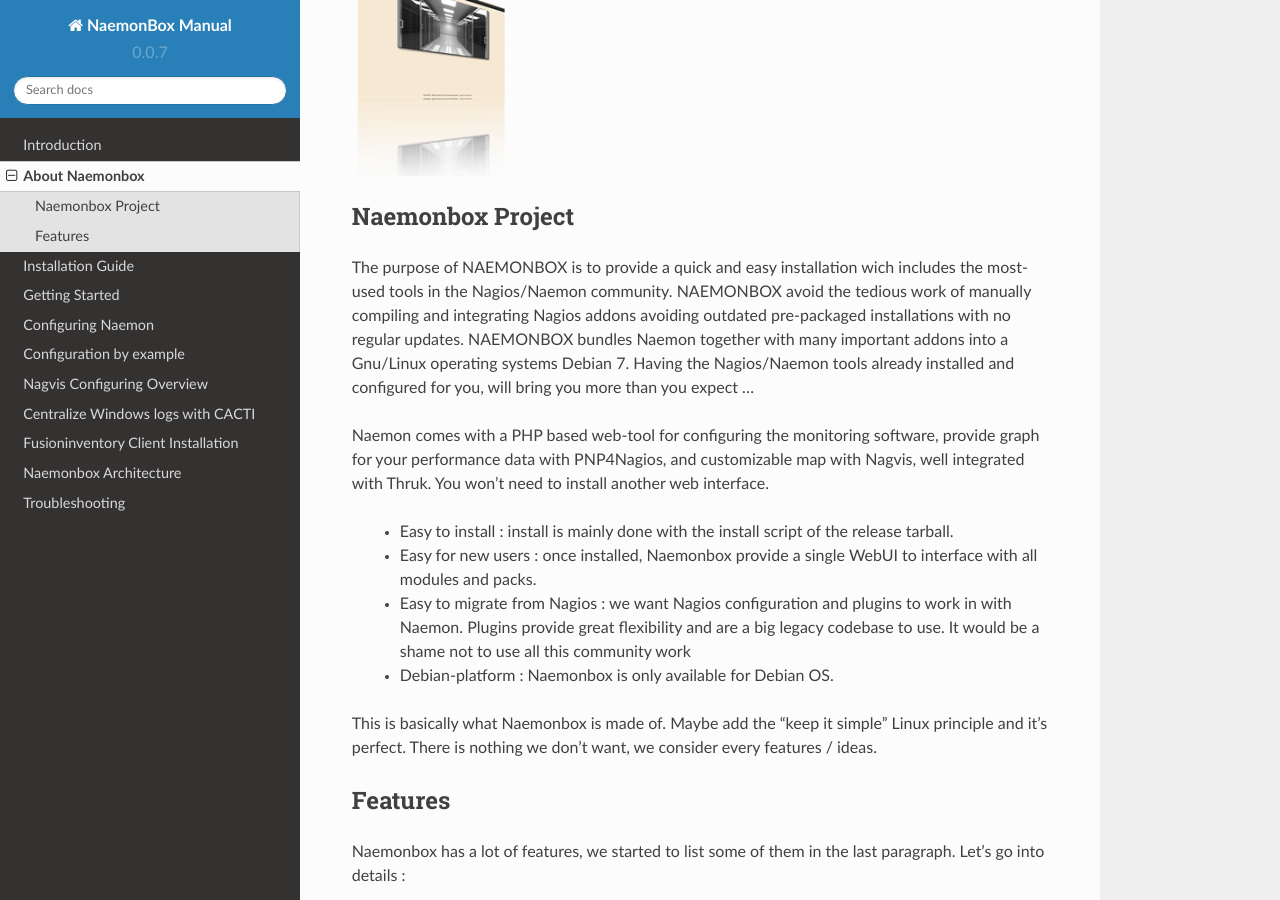
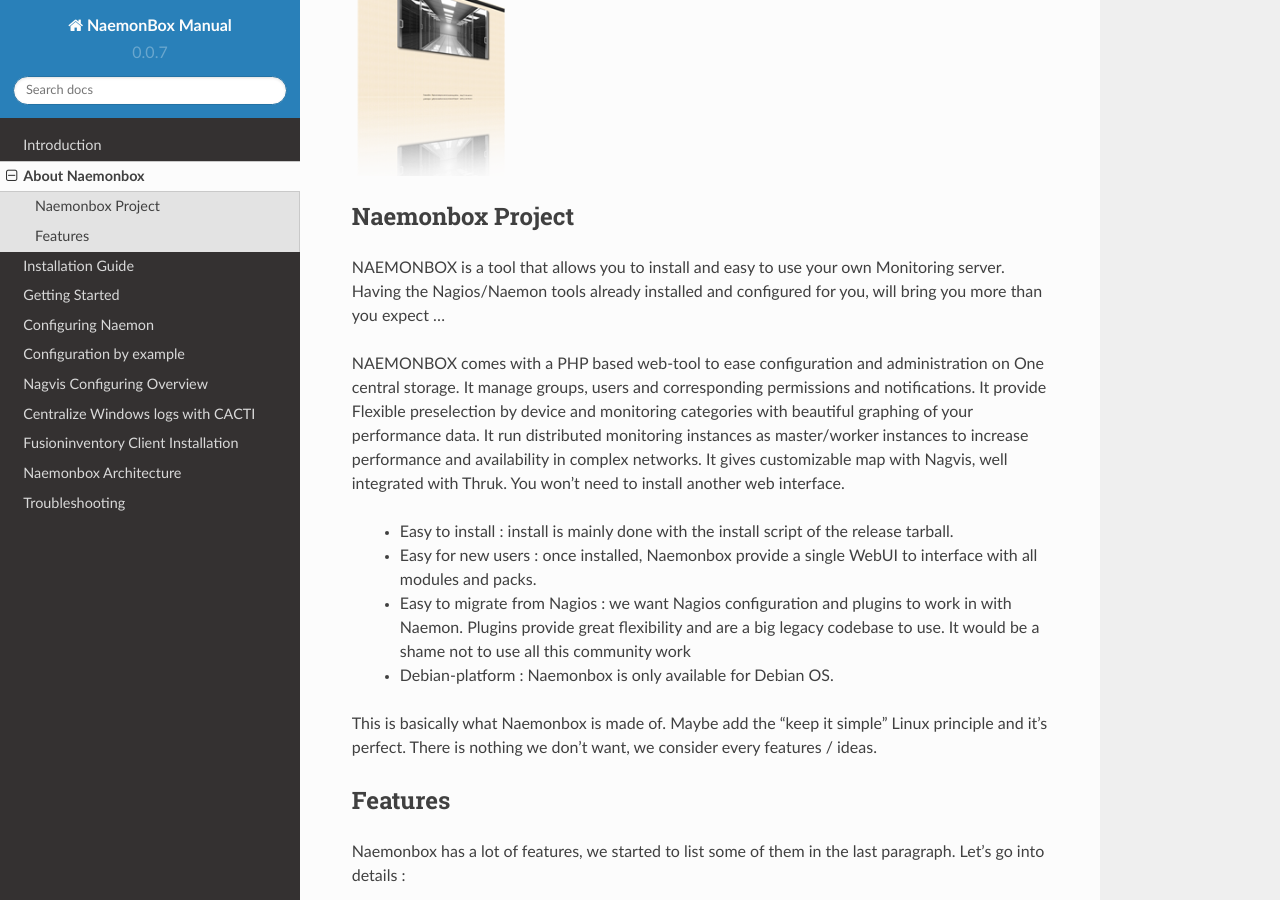
Before and after one commit to mgadi/naemonbox, a Sphinx documentation site: the page built from docs/source/01_introduction/index.rst, in a window 1280 px wide and 900 px high, scrolled down 540 px. Built offline with Sphinx 7.4.7 and the Read the Docs theme 2.0.0, drawn with Linux system fonts in a browser that asks for light colours; pages that are not in the unit, such as notebooks, are missing from menus.

Commit message:
Update index.rst

```diff
--- a/docs/source/01_introduction/index.rst
+++ b/docs/source/01_introduction/index.rst
@@ -10,10 +10,9 @@
  :scale: 90 %
 Naemonbox Project
 ================
-The purpose of NAEMONBOX is to provide a quick and easy installation wich includes the most-used tools in the Nagios/Naemon community.
-NAEMONBOX avoid the tedious work of manually compiling and integrating Nagios addons avoiding outdated pre-packaged installations with no regular updates. NAEMONBOX bundles Naemon together with many important addons into a Gnu/Linux operating systems Debian 7. Having the Nagios/Naemon tools already installed and configured for you, will bring you more than you expect …
+NAEMONBOX is a tool that allows you to install and easy to use your own Monitoring server. Having the Nagios/Naemon tools already installed and configured for you, will bring you more than you expect …
 
-Naemon comes with a PHP based web-tool for configuring the monitoring software, provide graph for your performance data with PNP4Nagios, and customizable map with Nagvis, well integrated with Thruk. You won’t need to install another web interface.
+NAEMONBOX comes with a PHP based web-tool to ease configuration and administration on One central storage. It manage groups, users and corresponding permissions and notifications. It provide Flexible preselection by device and monitoring categories with beautiful graphing of your performance data. It run distributed monitoring instances as master/worker instances to increase performance and availability in complex networks. It gives customizable map with Nagvis, well integrated with Thruk. You won’t need to install another web interface.
 
    * Easy to install : install is mainly done with the install script of the release tarball.
    * Easy for new users : once installed, Naemonbox provide a single WebUI to interface with all modules and packs.
```
